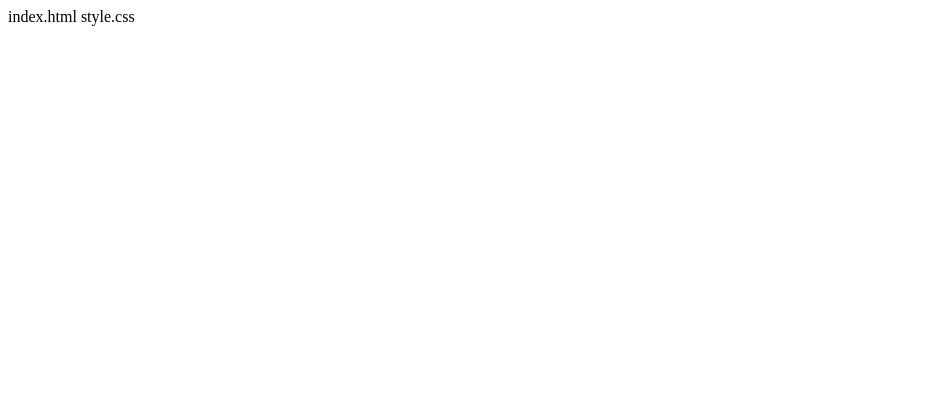
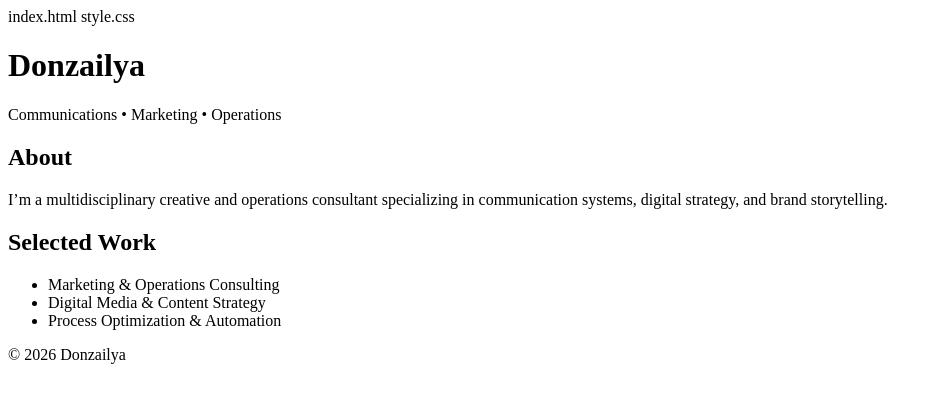
Before and after one commit to donzailya/Portfolio, a plain HTML site: page index.html in a window 1280 px wide. Shown: the whole page, without its empty margins (0-942 px from the left). Drawn offline with Linux system fonts and the light colour scheme.

Commit message:
Update index.html

```diff
--- a/index.html
+++ b/index.html
@@ -1,2 +1,39 @@
 index.html
 style.css
+<!DOCTYPE html>
+<html lang="en">
+<head>
+  <meta charset="UTF-8" />
+  <meta name="viewport" content="width=device-width, initial-scale=1.0" />
+  <title>Donzailya | Portfolio</title>
+  <link rel="stylesheet" href="style.css" />
+</head>
+
+<body>
+  <header class="hero">
+    <h1>Donzailya</h1>
+    <p>Communications • Marketing • Operations</p>
+  </header>
+
+  <section class="about">
+    <h2>About</h2>
+    <p>
+      I’m a multidisciplinary creative and operations consultant specializing in
+      communication systems, digital strategy, and brand storytelling.
+    </p>
+  </section>
+
+  <section class="work">
+    <h2>Selected Work</h2>
+    <ul>
+      <li>Marketing & Operations Consulting</li>
+      <li>Digital Media & Content Strategy</li>
+      <li>Process Optimization & Automation</li>
+    </ul>
+  </section>
+
+  <footer class="footer">
+    <p>© 2026 Donzailya</p>
+  </footer>
+</body>
+</html>
```
